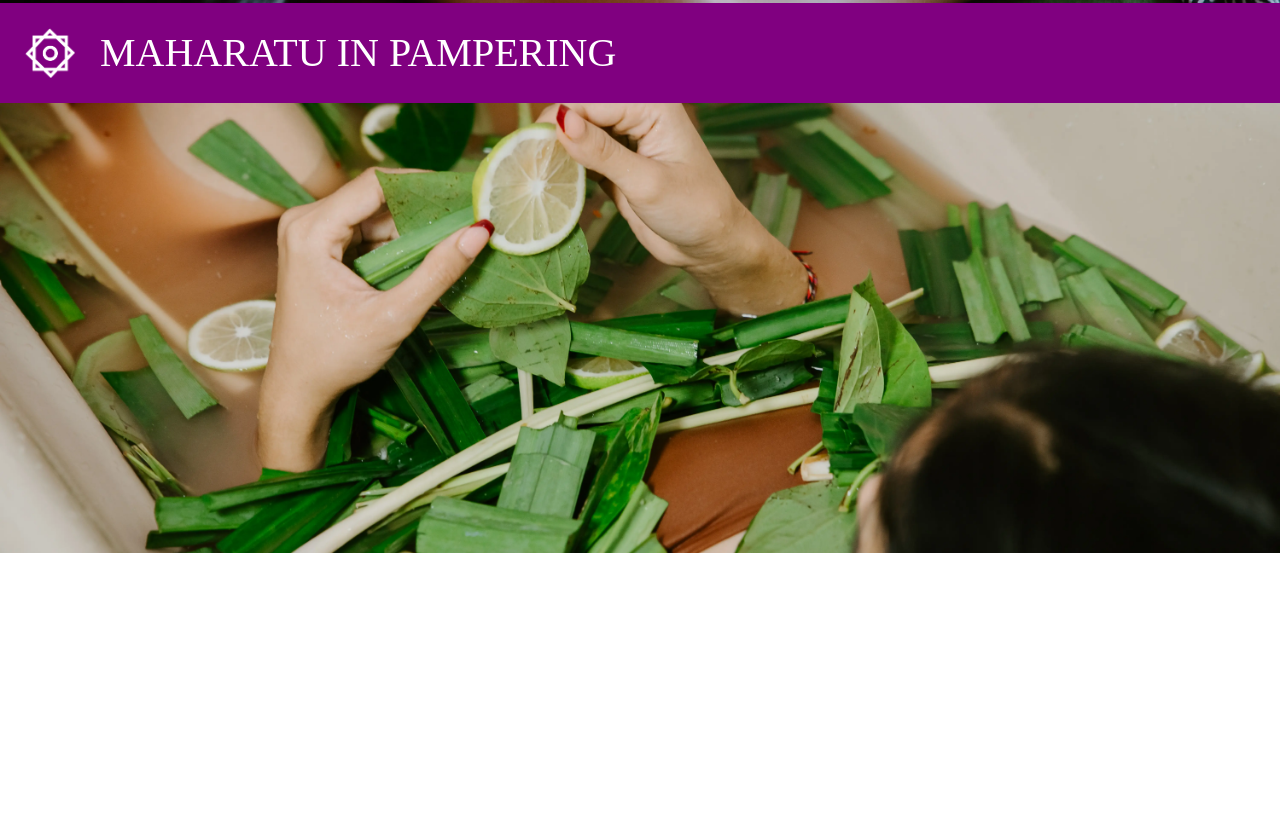
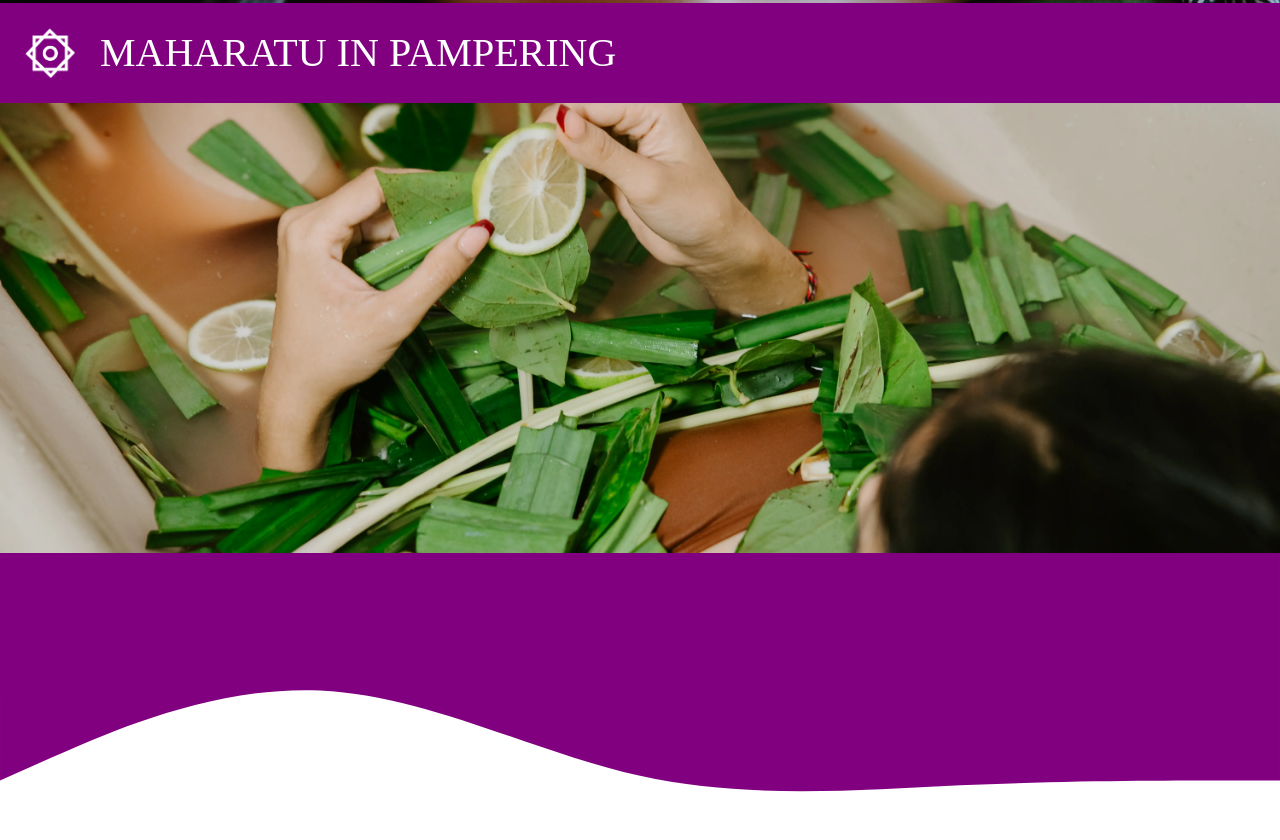
Before and after one commit to Schrodingee/Maharatu_Wellness_Menu, a plain HTML site: page index.html in a window 1280 px wide. Shown: the part 1892-2732 px from the top of the page. Before the commit the page ends 2445 px from the top, so only its background shows below. Drawn offline with Linux system fonts and the light colour scheme.

Commit message:
adding a wave svg in the end of the quick access section

```diff
--- a/index.html
+++ b/index.html
@@ -56,6 +56,11 @@
             <div class="mThumb3"></div>
     </a>
     </div>
+    <svg xmlns="http://www.w3.org/2000/svg" viewBox="0 0 1440 320" class="wave">
+        <path fill="#800080" fill-opacity="1"
+            d="M0,256L60,229.3C120,203,240,149,360,154.7C480,160,600,224,720,250.7C840,277,960,267,1080,261.3C1200,256,1320,256,1380,256L1440,256L1440,0L1380,0C1320,0,1200,0,1080,0C960,0,840,0,720,0C600,0,480,0,360,0C240,0,120,0,60,0L0,0Z">
+        </path>
+    </svg>
     <div class="menu-container"></div>
 </body>
 
```
